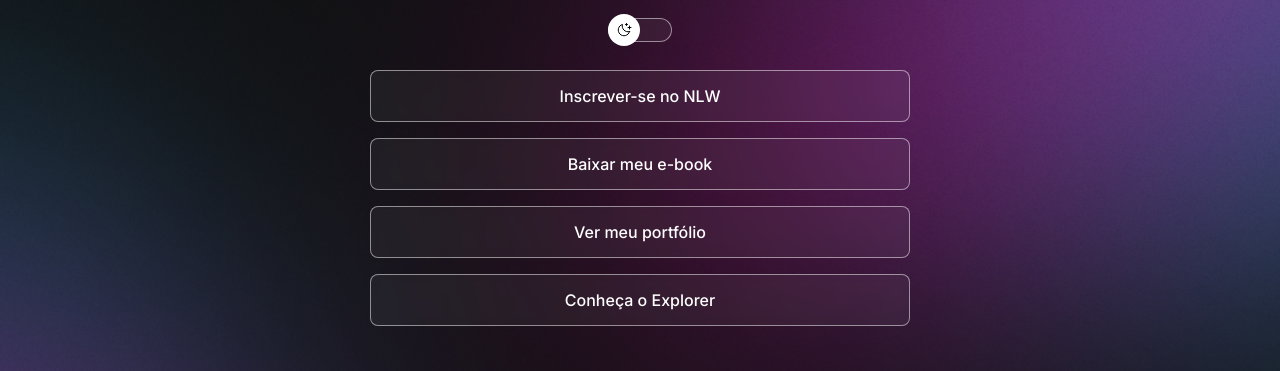
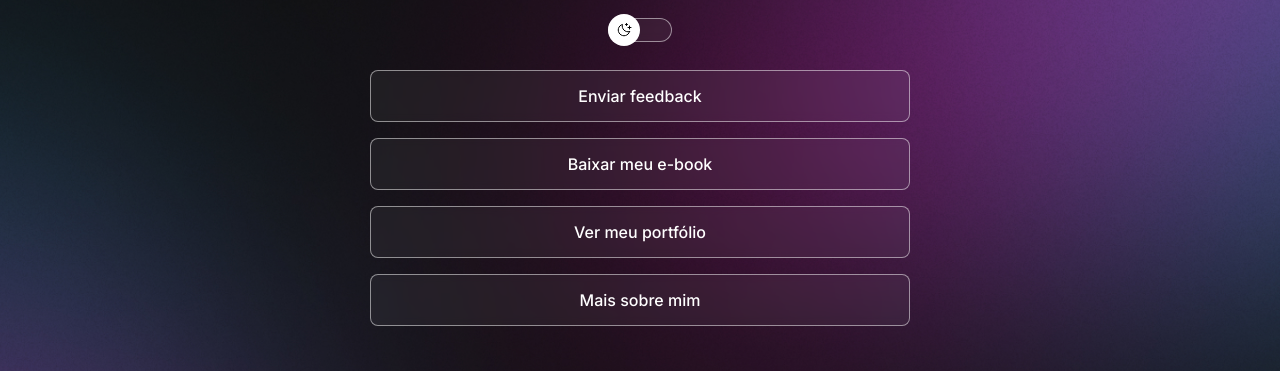
Before and after one commit to ismaelsoares/explorer-rocketseat, a plain HTML site: page index.html in a window 1280 px wide. Shown: the part 210-581 px from the top of the page. Drawn offline with nearby package versions, Linux system fonts and the light colour scheme.

Commit message:
update buttons

```diff
--- a/index.html
+++ b/index.html
@@ -29,7 +29,7 @@
 
         <ul>
             <li>
-                <a href="#">Inscrever-se no NLW</a>
+                <a href="#">Enviar feedback</a>
             </li>
             <li>
                 <a href="#">Baixar meu e-book</a>
@@ -38,7 +38,7 @@
                 <a href="https://github.com/ismaelsoares" target="_blank">Ver meu portfólio</a>
             </li>
             <li>
-                <a href="#">Conheça o Explorer</a>
+                <a href="#">Mais sobre mim</a>
             </li>
         </ul>
         <div id="social-links">
```
